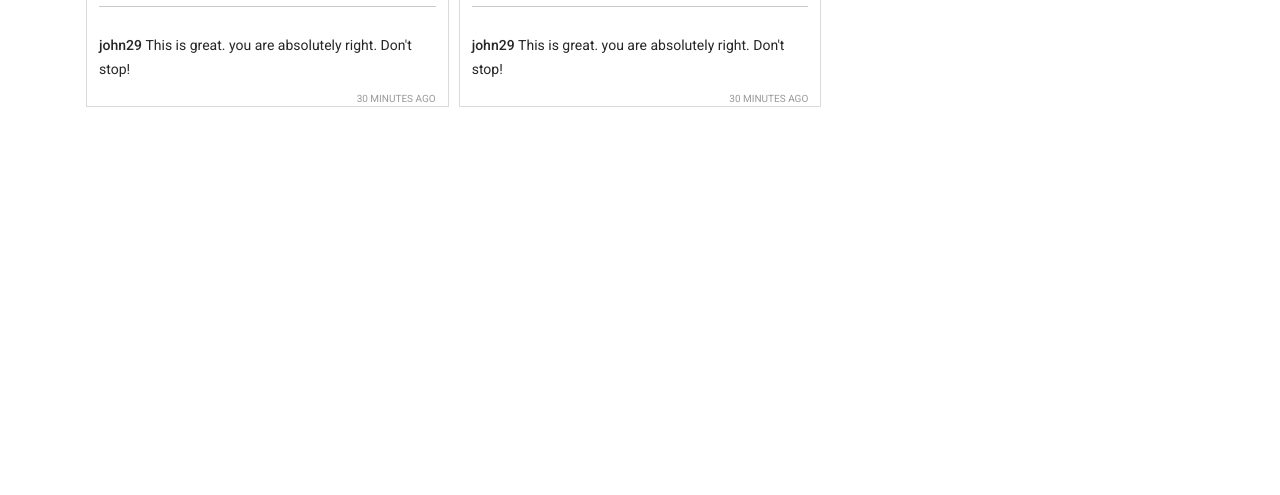
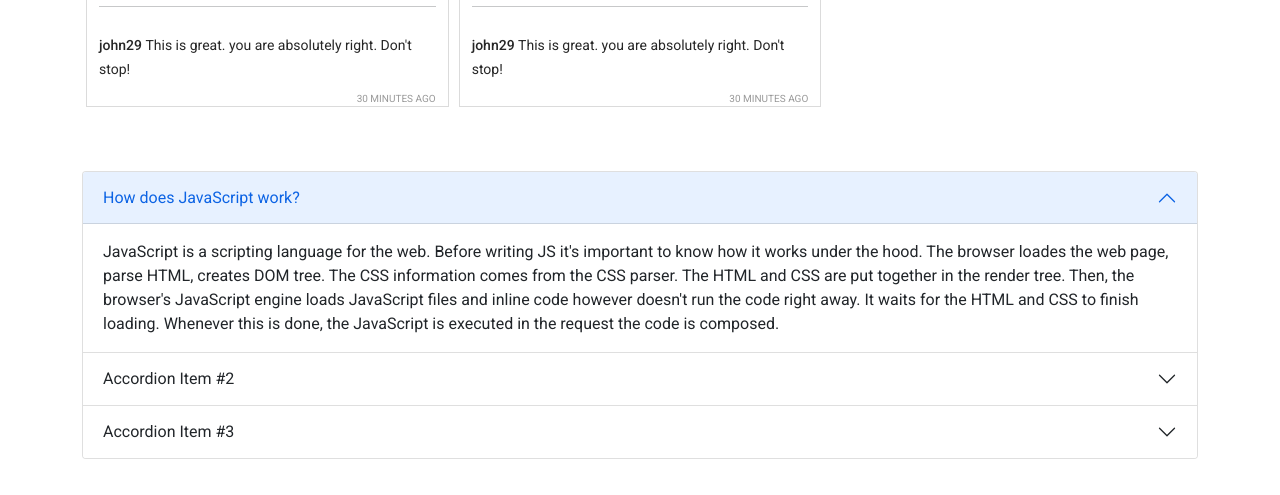
Before and after one commit to CreationsBliss/insta-shohor, a plain HTML site: page index.html in a window 1280 px wide. Shown: the part 1425-1920 px from the top of the page. Before the commit the page ends 1548 px from the top, so only its background shows below. Drawn offline with nearby package versions, Linux system fonts and the light colour scheme.

Commit message:
FAQ-1 added

```diff
--- a/index.html
+++ b/index.html
@@ -77,6 +77,58 @@
                 <h1>Reported posts</h1>
             </div>
         </main>
+
+        <section class="faq my-5">
+            <div class="container">
+                <div class="row">
+                    <div class="col">
+                        <div class="accordion" id="accordionExample">
+
+                            <div class="accordion-item">
+                              <h2 class="accordion-header" id="headingOne">
+                                <button class="accordion-button" type="button" data-bs-toggle="collapse" data-bs-target="#collapseOne" aria-expanded="true" aria-controls="collapseOne">
+                                  How does JavaScript work?
+                                </button>
+                              </h2>
+                              <div id="collapseOne" class="accordion-collapse collapse show" aria-labelledby="headingOne" data-bs-parent="#accordionExample">
+                                <div class="accordion-body">
+                                    JavaScript is a scripting language for the web. Before writing JS it's important to know how it works under the hood. The browser loades the web page, parse HTML, creates DOM tree. The CSS information comes from the CSS parser. The HTML and CSS are put together in the render tree. Then, the browser's JavaScript engine loads JavaScript files and inline code however doesn't run the code right away. It waits for the HTML and CSS to finish loading. Whenever this is done, the JavaScript is executed in the request the code is composed.
+                                </div>
+                              </div>
+                            </div>
+
+                            <div class="accordion-item">
+                              <h2 class="accordion-header" id="headingTwo">
+                                <button class="accordion-button collapsed" type="button" data-bs-toggle="collapse" data-bs-target="#collapseTwo" aria-expanded="false" aria-controls="collapseTwo">
+                                  Accordion Item #2
+                                </button>
+                              </h2>
+                              <div id="collapseTwo" class="accordion-collapse collapse" aria-labelledby="headingTwo" data-bs-parent="#accordionExample">
+                                <div class="accordion-body">
+                                  <strong>This is the second item's accordion body.</strong> It is hidden by default, until the collapse plugin adds the appropriate classes that we use to style each element. These classes control the overall appearance, as well as the showing and hiding via CSS transitions. You can modify any of this with custom CSS or overriding our default variables. It's also worth noting that just about any HTML can go within the <code>.accordion-body</code>, though the transition does limit overflow.
+                                </div>
+                              </div>
+                            </div>
+
+                            <div class="accordion-item">
+                              <h2 class="accordion-header" id="headingThree">
+                                <button class="accordion-button collapsed" type="button" data-bs-toggle="collapse" data-bs-target="#collapseThree" aria-expanded="false" aria-controls="collapseThree">
+                                  Accordion Item #3
+                                </button>
+                              </h2>
+                              <div id="collapseThree" class="accordion-collapse collapse" aria-labelledby="headingThree" data-bs-parent="#accordionExample">
+                                <div class="accordion-body">
+                                  <strong>This is the third item's accordion body.</strong> It is hidden by default, until the collapse plugin adds the appropriate classes that we use to style each element. These classes control the overall appearance, as well as the showing and hiding via CSS transitions. You can modify any of this with custom CSS or overriding our default variables. It's also worth noting that just about any HTML can go within the <code>.accordion-body</code>, though the transition does limit overflow.
+                                </div>
+                              </div>
+                            </div>
+
+                          </div>
+                    </div>
+                </div>
+            </div>
+        </section>
+
         <footer></footer>
 
         <!-- add javascript  file  -->
```
